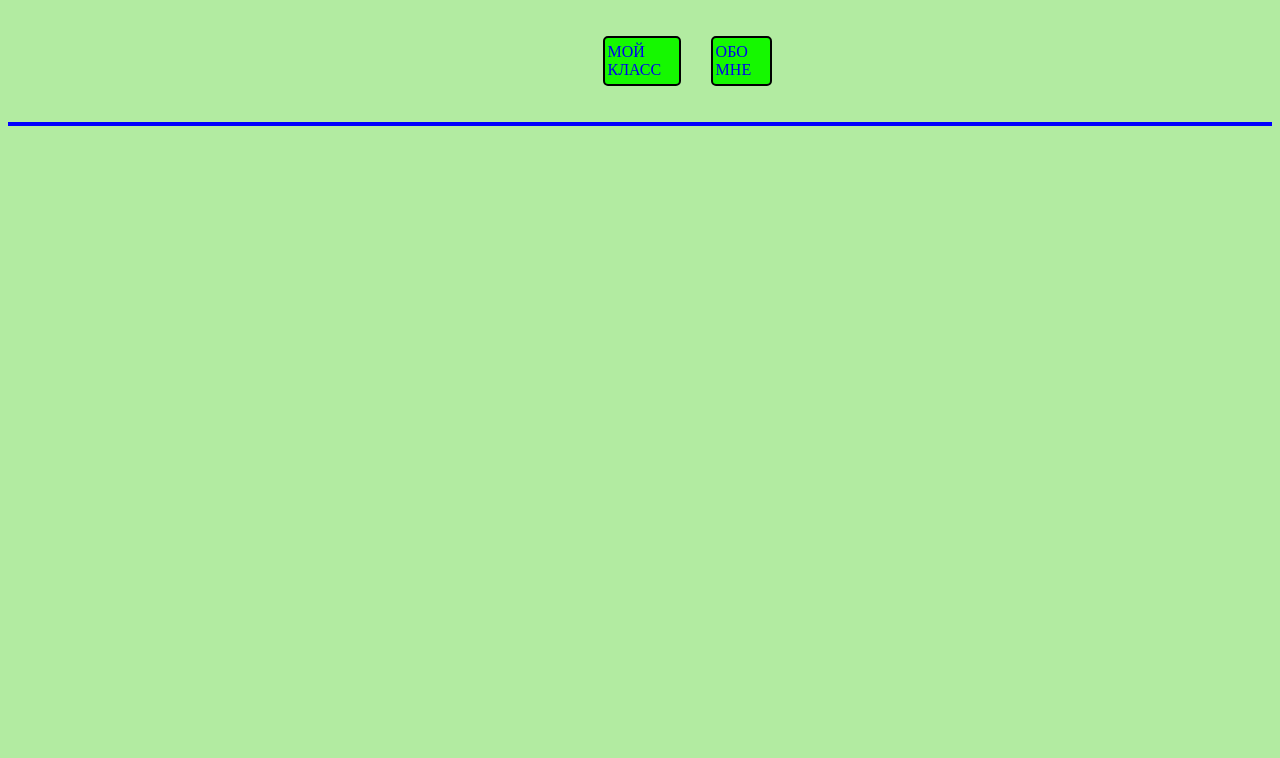
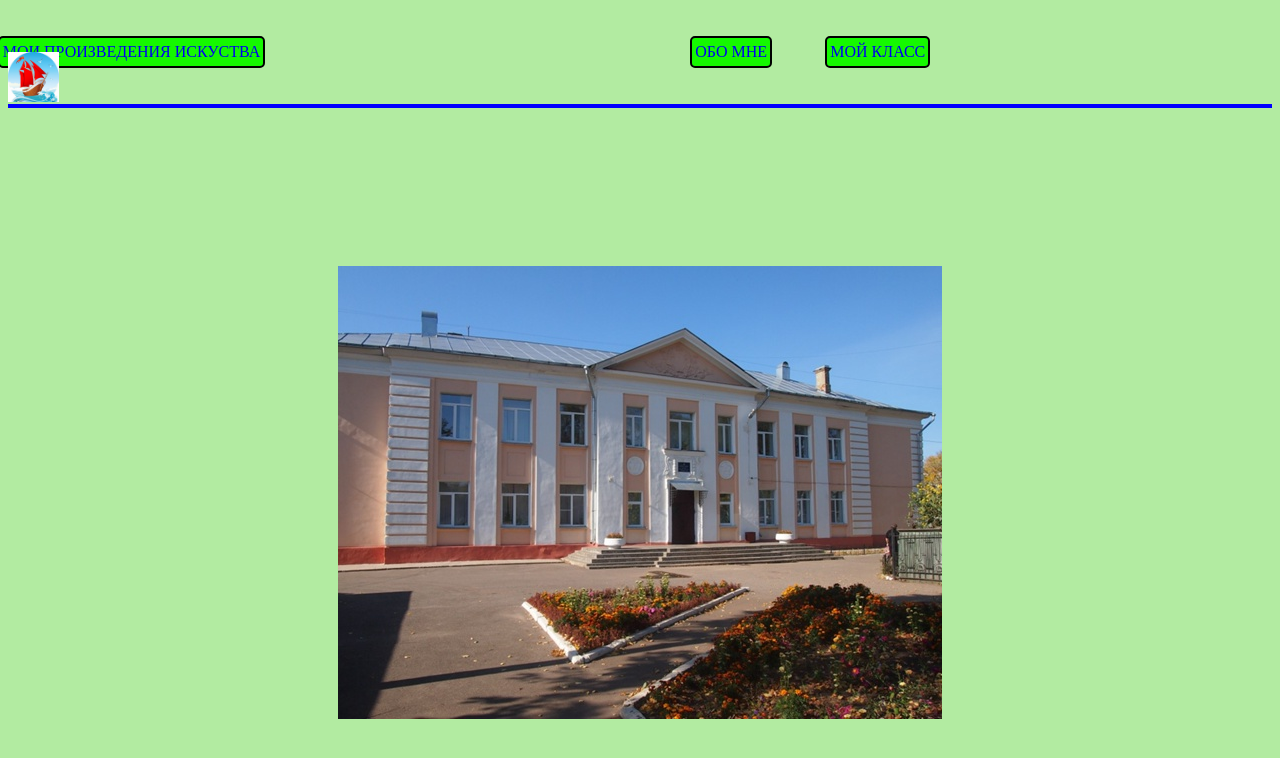
Before and after one commit to koegan-websayt/bobor, a plain HTML site: page index.html in a window 1280 px wide. Drawn offline with Linux system fonts and the light colour scheme.

Commit message:
Add files via upload

```diff
--- a/index.html
+++ b/index.html
@@ -16,5 +16,7 @@
         </ul>
     </div>
     <div class="element"></div>
+    <img class="boat" src="637b64b8x_.jpg" alt="караблик">
+    <img class="school" src="skholl.jpg" alt="школа">
 </body>
 </html>
--- a/style.css
+++ b/style.css
@@ -3,7 +3,7 @@
 }
 
 .menu ul li {
-    margin-left: -470px;
+    margin-left: -740px;
     margin-top: 20px;
     margin-right: 500px;
     list-style-type: none;
@@ -27,6 +27,7 @@
 }
 
 .menu ul li a {
+    display: block;
     text-decoration: none;
     transition: color 0.3s, font-size 0.3s;
   }
@@ -45,3 +46,14 @@ body {
     top: 20px;
     border: 2px solid blue;
 }
+
+.boat {
+    width: 4%;
+    margin-top: -70px;
+}
+
+.school {
+    display: block;
+    margin: 0 auto;
+    margin-top: 160px;
+}
```
Also changed, not shown: skholl.jpg (added).
